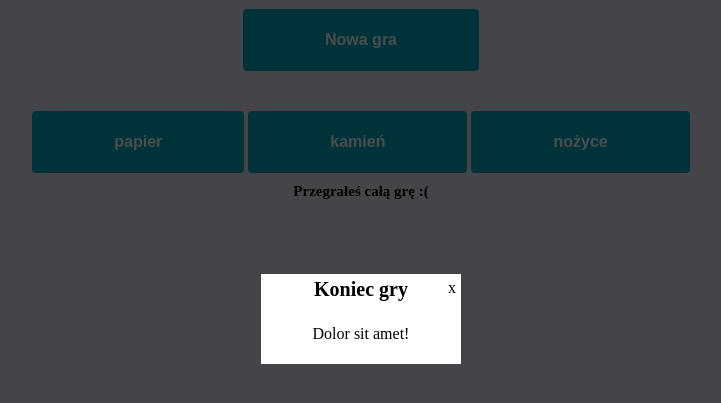
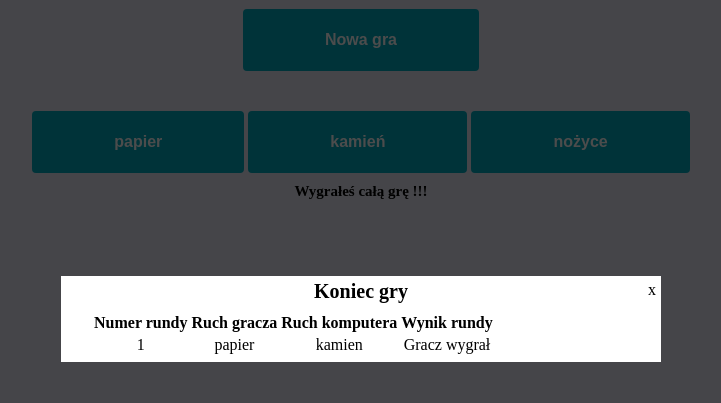
Before and after one commit to izabela-d/game, a website: page index.html in a window 1280 px wide. Both pictures are taken after a click on the button "papier". Shown: the part 81-484 px from the top of the page, without its empty margins (279-1000 px from the left). Drawn offline with nearby package versions, Linux system fonts and the light colour scheme.

Commit message:
Add table with results

```diff
--- a/index.html
+++ b/index.html
@@ -6,7 +6,7 @@
     <link rel="stylesheet" href="./css/style.css">
 </head>
 <body>
-<!-- partial:index.partial.html -->
+
 <div>
     <h2 class="header">Gra papier, kamień, nożyce</h2>
     <button id="newGameButton" class="new-game">Nowa gra</button>
@@ -30,11 +30,25 @@
         <a href="#" class="close">x</a>
         <header>Koniec gry</header>
         <div class="content">
-      <p>Dolor sit amet!</p>
+            <div class="progress">
+                <table id="modal-table">
+                    <thead>
+                    <tr>
+                        <th>Numer rundy</th>
+                        <th>Ruch gracza</th>
+                        <th>Ruch komputera</th>
+                        <th>Wynik rundy</th>
+                    </tr>
+                    </thead>
+                    <tbody>
+
+                    </tbody>
+                </table>
             </div>
         </div>
     </div>
-<!-- partial -->
+</div>
+
 <script src="https://cdnjs.cloudflare.com/ajax/libs/Chart.js/2.4.0/Chart.min.js"></script>
 <script src="js/script.js"></script>
 
--- a/js/script.js
+++ b/js/script.js
@@ -5,9 +5,6 @@ var stoneMove = 'kamien';
 var scissorsMove = 'nozyce';
 
 //Powiązanie przysików i div
-var paperBtn = document.getElementById('paperButton');
-var stoneBtn = document.getElementById('stoneButton');
-var scissorsBtn = document.getElementById('scissorsButton');
 var outputDiv = document.getElementById('output');
 var resultDiv = document.getElementById('result');
 var newGameBtn = document.getElementById('newGameButton');
@@ -18,12 +15,14 @@ var numberRounds = document.getElementById('numberOfRounds');
 var params = {
     playerResult: 0,
     computerResult: 0,
-  rounds: 0
+    rounds: 0,
+    progress: []
 };
 
 
 //zmiennna blokująca grę(przyciski)
 var gameEnd = false;
+
 
 //fukcjna rozpoczynająca nową grę
 var newGame = function() {
@@ -33,6 +32,8 @@ var newGame = function() {
     gameEnd = false;
     params.rounds = window.prompt('Podaj liczbę rund');
     params.rounds = parseInt(params.rounds);
+    //Resetowanie progresu przy nowej grze
+    params.progress = [];
 
     if (!isNaN(params.rounds)) {
         numberRounds.innerHTML = 'Wybrana ilość rund: ' + params.rounds;
@@ -80,7 +81,7 @@ var playerMove = function(playerMove) {
 
     if (gameEnd) {    //Jeżeli koniec gry wyświetl komunikat
         displayOutput ('Koniec gry, proszę nacisnąć Nowa gra');
-    playerMove.stopPropagation();
+        return ;
     }
 
     var computerMove = randomMove();
@@ -94,24 +95,31 @@ var playerMove = function(playerMove) {
         ||  (playerMove === scissorsMove && computerMove === paperMove)) {
         result = 'Wygrales!' + '<br>';
         params.playerResult++;
+        params.progress.push({ computerMove: computerMove, playerMove: playerMove, result: 'Gracz wygrał' });
     }
 
     else if (playerMove === computerMove) {
         result = 'Remis!' + '<br>';
+        params.progress.push({ computerMove: computerMove, playerMove: playerMove, result: 'Remis' });
+
     }
     else {
         params.computerResult++;
+        params.progress.push({ computerMove: computerMove, playerMove: playerMove, result: 'Komputer wygrał' });
+
     }
 
     if (params.playerResult > 0 && params.playerResult >= params.rounds) {
         displayOutput ('Wygrałeś całą grę !!!')
         gameEnd = true;
         showModal();
+
     }
     else if (params.computerResult > 0 && params.computerResult >= params.rounds){
         displayOutput ('Przegrałeś całą grę :( ')
         gameEnd = true;
         showModal();
+
     }
     else {
         displayOutput (result + '<br>' + ' Twój ruch: ' + playerMove + '<br>' + ' Ruch komputera: ' + computerMove + '<br>')
@@ -126,43 +134,34 @@ newGameBtn.addEventListener('click', function () {
     newGame()
 });
 
-// paperMove, stoneMove, scissorsMove
-/*paperBtn.addEventListener('click', function () {
-  playerMove(paperMove) // paperMove = 1
-});
-
-stoneBtn.addEventListener('click', function () {
-  playerMove(stoneMove)  // stoneMove = 2
-});
-
-scissorsBtn.addEventListener('click', function () {
-  playerMove(scissorsMove)  // scissorsMove = 3
-});*/
 
 //pętla dla playerMove-etap2 zadania 13.3
 var allBtn = document.querySelectorAll('.player-move');
 
 for (var i=0; i < allBtn.length; i++) {
-  var dataMove = allBtn[i].getAttribute('data-move');
-  allBtn[i].addEventListener('click', function(){
+    allBtn[i].addEventListener('click', function(event) {
+      //czytanie ruchu gracza
+      var dataMove = event.target.getAttribute('data-move');
+
       playerMove(dataMove);
     })
 };
 
+function tableGeneration() {
+    var tbody = '';
+    for (var i = 0; i < params.progress.length; i++) {
+        tbody = tbody + "<tr><td>" + (i + 1) + "</td><td>" + params.progress[i].playerMove + "</td><td>" + params.progress[i].computerMove + "</td><td>"  + params.progress[i].result +"</td></tr>"
+    }
+    document.querySelector('#modal-table tbody').innerHTML = tbody;
+}
 
 //modal
 var showModal = function(){
     event.preventDefault();
     document.querySelector('#modal-overlay').classList.add('show');
+
+    tableGeneration();
 };
-
-// Mimo, że obecnie mamy tylko jeden link, stosujemy kod dla wielu linków. W ten sposób nie będzie trzeba go zmieniać, kiedy zechcemy mieć więcej linków lub guzików otwierających modale
-
-/*var modalLinks = document.querySelectorAll('.show-modal');
-
-for(var i = 0; i < modalLinks.length; i++){
-  modalLinks[i].addEventListener('click', showModal);
-}*/
 
 // Dodajemy też funkcję zamykającą modal, oraz przywiązujemy ją do kliknięć na elemencie z klasą "close".
 
@@ -180,3 +179,11 @@ for(var i = 0; i < closeButtons.length; i++){
 // Dobrą praktyką jest również umożliwianie zamykania modala poprzez kliknięcie w overlay.
 
 document.querySelector('#modal-overlay').addEventListener('click', hideModal);
+
+var modals = document.querySelectorAll('.modal');
+
+for(var i = 0; i < modals.length; i++){
+    modals[i].addEventListener('click', function(){
+        event.stopPropagation();
+    });
+}
--- a/sass/style.scss
+++ b/sass/style.scss
@@ -66,7 +66,7 @@ body {
 
 .modal {
   background: #fff;
-  width: 200px;
+  width: 600px;
   position: absolute;
   top: 50%;
   left: 50%;
```
Also changed, not shown: css/style.css. Lines whose indentation alone changed are shown as unchanged.
